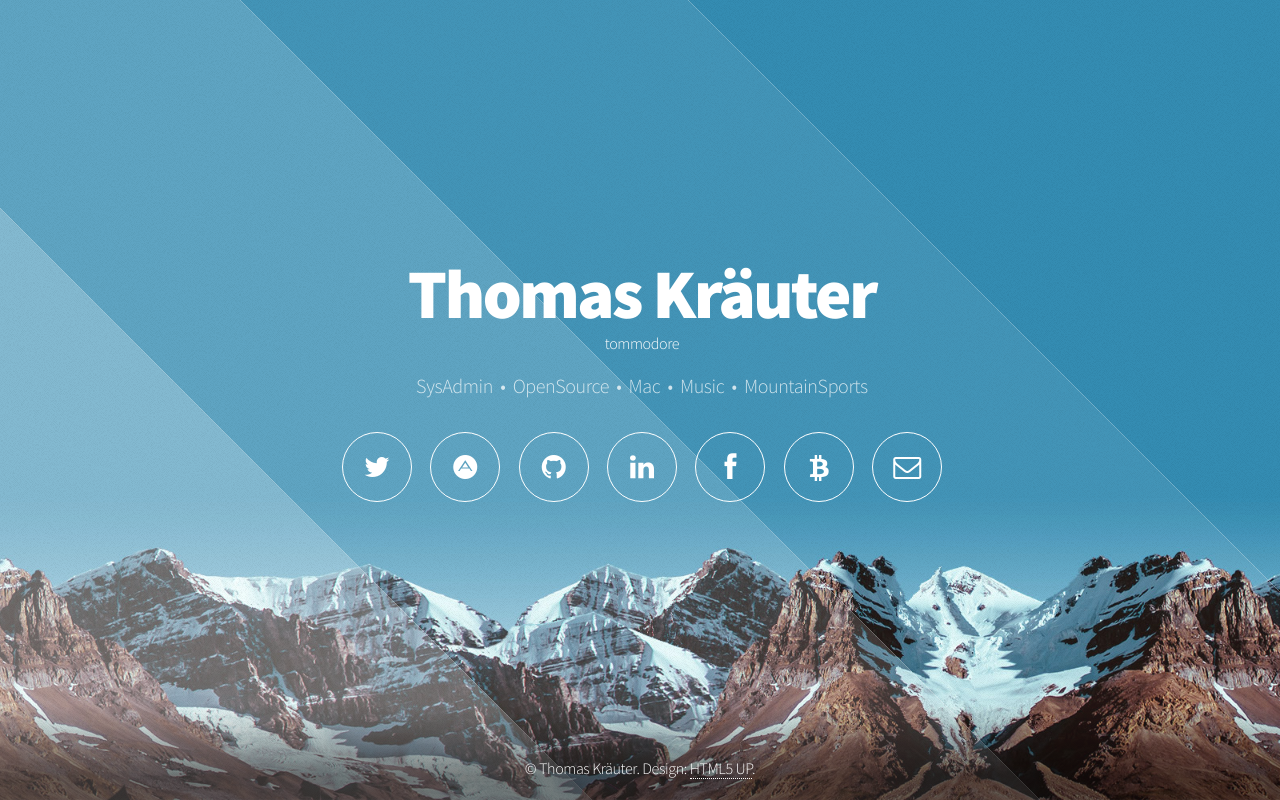
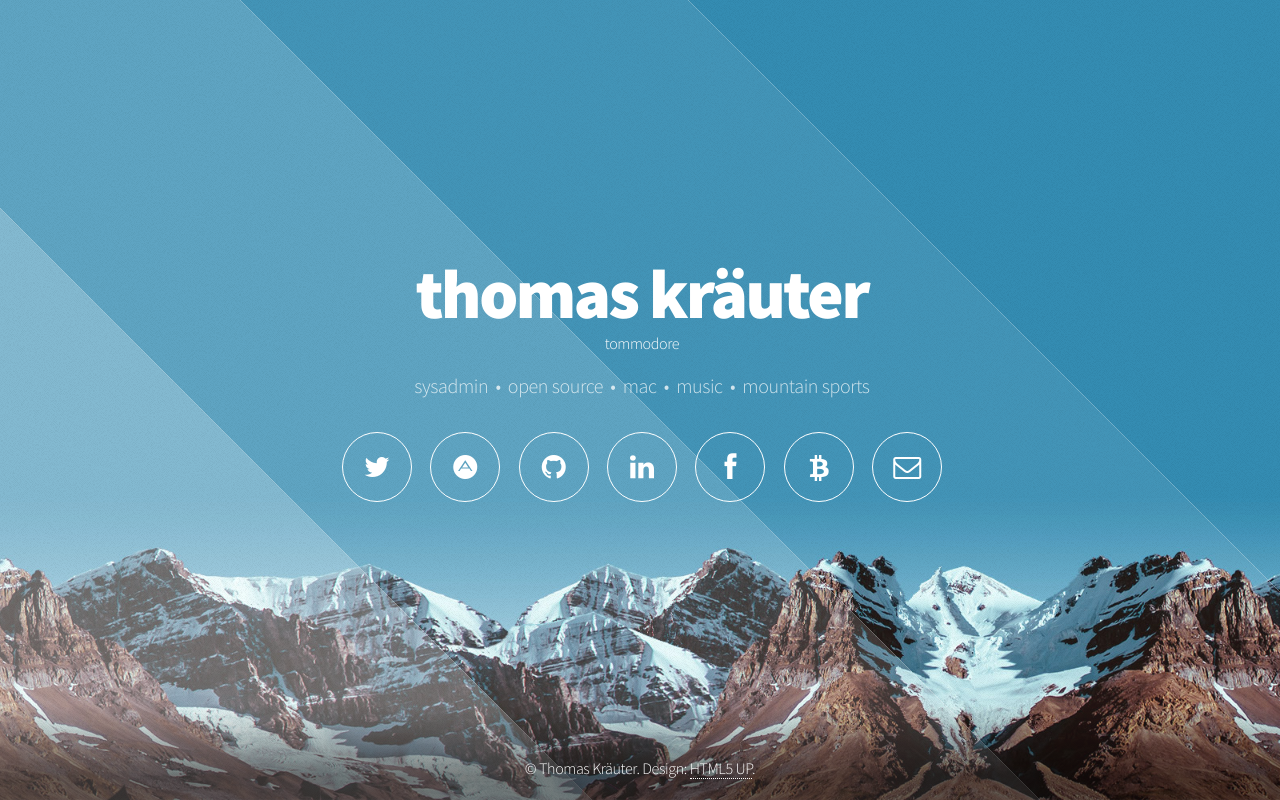
Before and after one commit to gitter-badger/tommodore.github.io, a plain HTML site: page index.html in a window 1280 px wide. Drawn offline with Linux system fonts and the light colour scheme.

Commit message:
lower case

```diff
--- a/index.html
+++ b/index.html
@@ -39,9 +39,9 @@
 
 				<!-- Header -->
 					<header id="header">
-						<h1>Thomas Kr&auml;uter</h1>
+						<h1>thomas kr&auml;uter</h1>
             <strong>tommodore</strong>
-						<p>SysAdmin &nbsp;&bull;&nbsp; OpenSource &nbsp;&bull;&nbsp; Mac &nbsp;&bull;&nbsp; Music &nbsp;&bull;&nbsp; MountainSports</p>
+						<p>sysadmin &nbsp;&bull;&nbsp; open source &nbsp;&bull;&nbsp; mac &nbsp;&bull;&nbsp; music &nbsp;&bull;&nbsp; mountain sports</p>
 						<nav>
 							<ul>
 								<li><a href="https://twitter.com/tommodore" class="fa fa-twitter"><span>Twitter</span></a></li>
```
